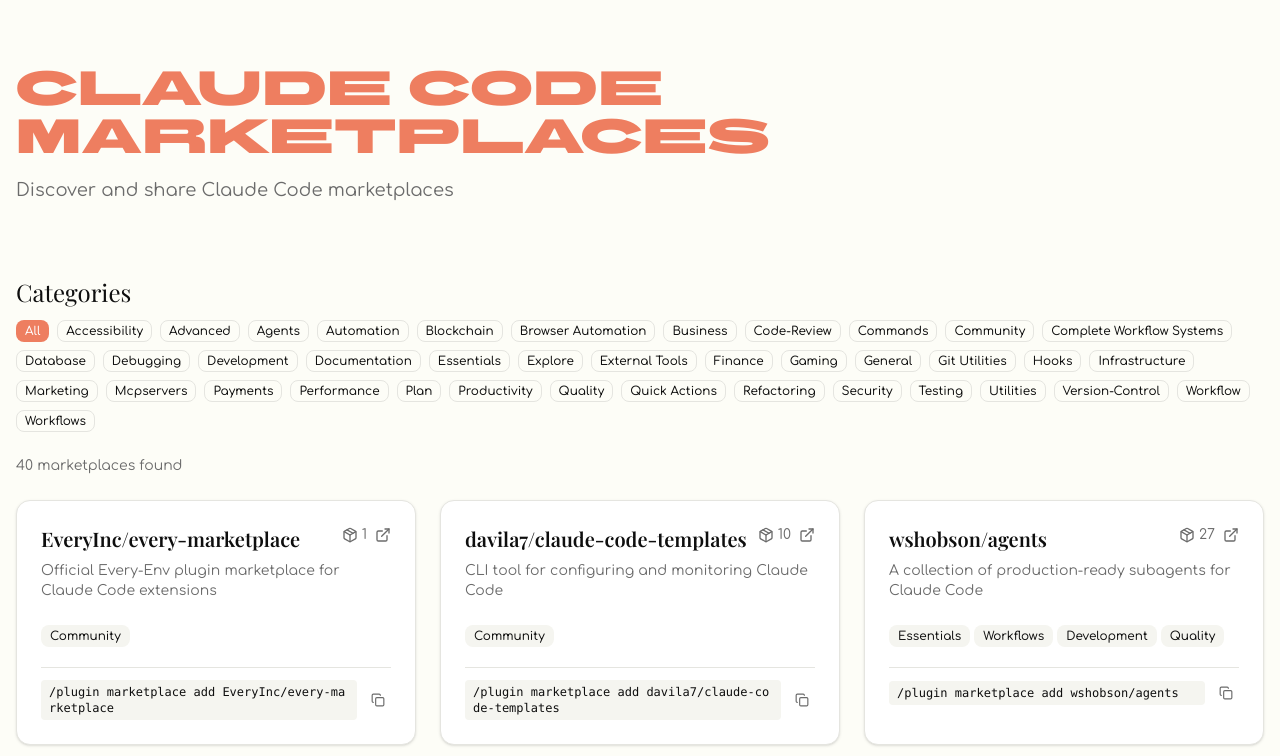
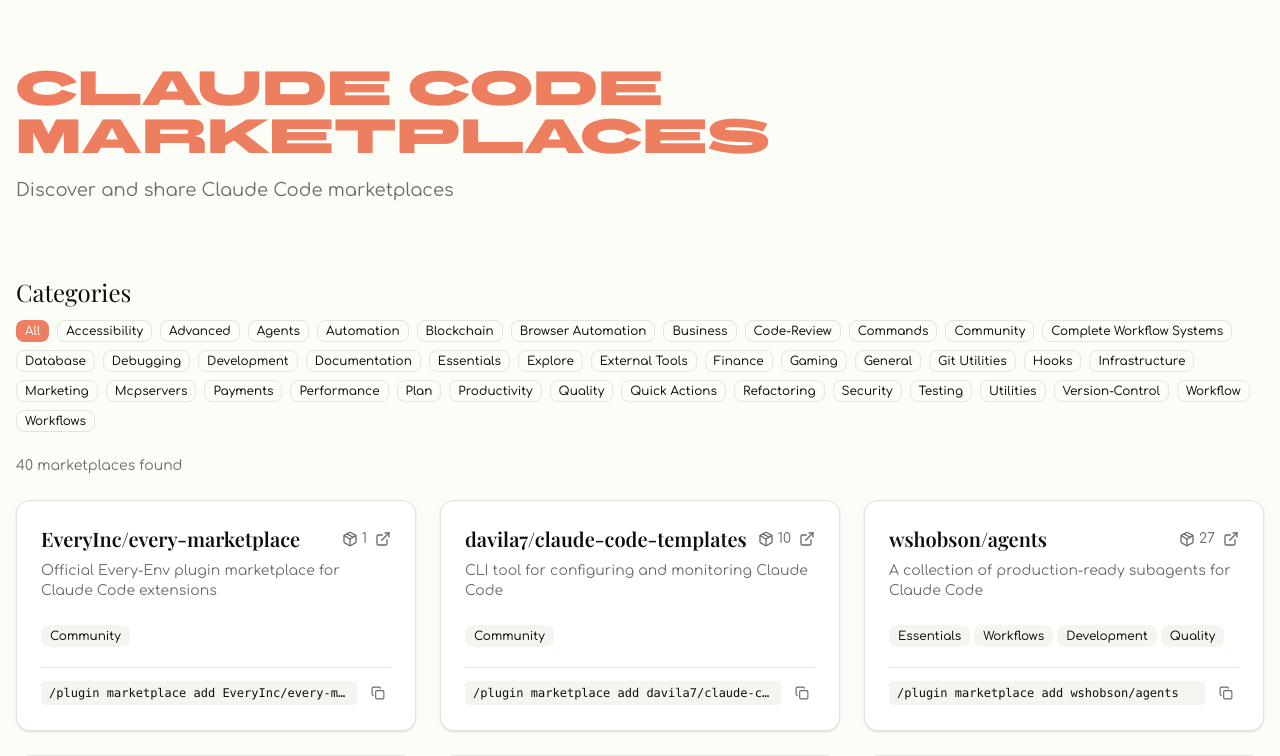
Before and after one commit to mert-duzgun/claudemarketplaces.com, a Next.js app: page / in a window 1280 px wide. Shown: the top 756 px of the page. Built offline with nearby package versions, Linux system fonts and the light colour scheme; a web font is replaced by a local one.

Commit message:
update cards UI

```diff
--- a/components/marketplace-card.tsx
+++ b/components/marketplace-card.tsx
@@ -1,6 +1,12 @@
 "use client";
 
-import { Card, CardHeader, CardTitle, CardDescription, CardContent } from "@/components/ui/card";
+import {
+  Card,
+  CardHeader,
+  CardTitle,
+  CardDescription,
+  CardContent,
+} from "@/components/ui/card";
 import { Badge } from "@/components/ui/badge";
 import { Marketplace } from "@/lib/types";
 import { Package, ExternalLink, Copy, Check } from "lucide-react";
@@ -32,10 +38,10 @@
     >
       <Card className="h-full transition-all hover:shadow-lg hover:border-primary/50 cursor-pointer">
         <CardHeader>
-          <div className="flex items-start justify-between gap-2">
-            <div className="flex items-center gap-2">
-              <CardTitle className="text-xl font-serif">{marketplace.repo}</CardTitle>
-            </div>
+          <div className="flex items-center justify-between gap-2">
+            <CardTitle className="text-xl font-serif line-clamp-2 flex-1 min-w-0">
+              {marketplace.repo}
+            </CardTitle>
             <div className="flex items-center gap-2 shrink-0">
               <div className="flex items-center gap-1 text-muted-foreground">
                 <Package className="h-4 w-4" />
@@ -44,7 +50,7 @@
               <ExternalLink className="h-4 w-4 text-muted-foreground" />
             </div>
           </div>
-          <CardDescription className="line-clamp-2">
+          <CardDescription className="line-clamp-3">
             {marketplace.description}
           </CardDescription>
         </CardHeader>
@@ -53,7 +59,11 @@
             {marketplace.categories && marketplace.categories.length > 0 && (
               <div className="flex flex-wrap gap-1">
                 {marketplace.categories.slice(0, 4).map((category) => (
-                  <Badge key={category} variant="secondary" className="text-xs capitalize">
+                  <Badge
+                    key={category}
+                    variant="secondary"
+                    className="text-xs capitalize"
+                  >
                     {category}
                   </Badge>
                 ))}
@@ -62,7 +72,7 @@
 
             <div className="mt-2 pt-3 border-t border-border">
               <div className="flex items-center gap-2">
-                <code className="text-xs bg-muted px-2 py-1 rounded flex-1 break-all">
+                <code className="text-xs bg-muted px-2 py-1 rounded flex-1 truncate min-w-0">
                   {installCommand}
                 </code>
                 <button
```
